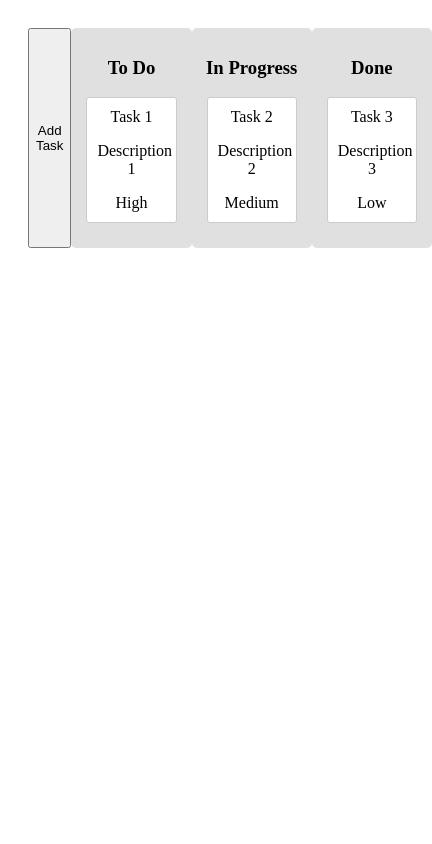
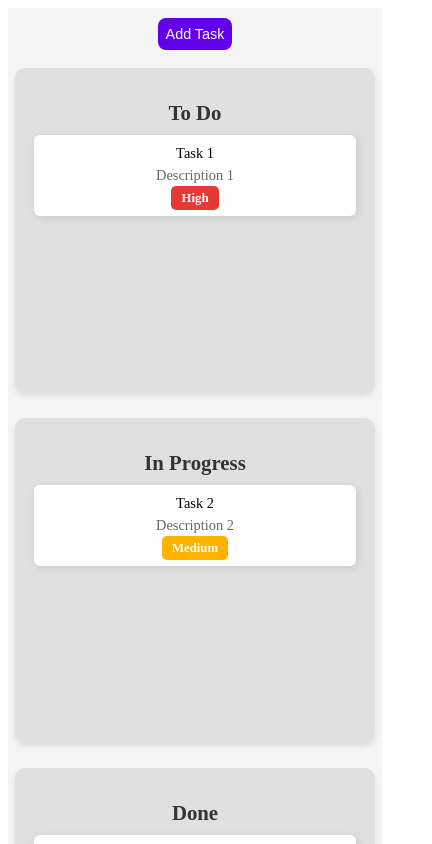
Before and after one commit to ashutosh2712/TODO-Board, a React (Vite) app: page / in a window 390 px wide. Shown: the top 844 px of the page, 432 px wide, since content can reach past the window. Built offline with nearby package versions, Linux system fonts and the light colour scheme.

Commit message:
media queries and enhancement in styles

```diff
--- a/src/App.css
+++ b/src/App.css
@@ -1,21 +1,169 @@
+/* General Board Layout */
 .todo-board {
   display: flex;
   justify-content: space-around;
   padding: 20px;
+  gap: 20px;
+  align-items: flex-start;
+  background: #f5f5f5;
+  min-height: 100vh;
 }
+
+/* Task Columns */
 .column {
-  width: 30%;
-  min-height: 200px;
-  padding: 10px;
+  flex: 1;
+  min-height: 300px;
+  padding: 15px;
+  border-radius: 10px;
+  background: #e8eaf6;
+  text-align: center;
+  box-shadow: 0px 4px 6px rgba(0, 0, 0, 0.1);
+  transition: transform 0.2s;
+}
+
+.column:hover {
+  transform: scale(1.02);
+}
+
+h3 {
+  font-size: 1.5rem;
+  font-weight: bold;
+  color: #333;
+  margin-bottom: 10px;
+}
+
+/* Task Cards */
+.task {
+  padding: 15px;
+  margin: 10px auto;
+  width: 90%;
+  background: white;
+  border-radius: 8px;
+  box-shadow: 2px 2px 8px rgba(0, 0, 0, 0.1);
+  cursor: grab;
+  transition: box-shadow 0.2s, transform 0.2s;
+}
+
+.task:hover {
+  box-shadow: 4px 4px 10px rgba(0, 0, 0, 0.2);
+  transform: translateY(-3px);
+}
+
+.task p {
+  margin: 5px 0;
+  font-size: 0.9rem;
+  color: #666;
+}
+
+/* Priority Tags */
+.priority-high {
+  color: white;
+  background: #e53935;
+  padding: 5px 10px;
   border-radius: 5px;
-  background: #e0e0e0;
-  text-align: center;
+  font-size: 0.8rem;
+  font-weight: bold;
 }
-.task {
-  padding: 10px;
-  margin: 5px;
-  background: white;
-  border: 1px solid #ccc;
-  border-radius: 3px;
-  cursor: grab;
+
+.priority-medium {
+  color: white;
+  background: #ffb300;
+  padding: 5px 10px;
+  border-radius: 5px;
+  font-size: 0.8rem;
+  font-weight: bold;
 }
+
+.priority-low {
+  color: white;
+  background: #43a047;
+  padding: 5px 10px;
+  border-radius: 5px;
+  font-size: 0.8rem;
+  font-weight: bold;
+}
+
+/* Add Task Button */
+button {
+  background: #6200ea;
+  color: white;
+  padding: 12px 20px;
+  border: none;
+  border-radius: 8px;
+  font-size: 1rem;
+  cursor: pointer;
+  transition: background 0.2s, transform 0.2s;
+}
+
+button:hover {
+  background: #3700b3;
+  transform: scale(1.05);
+}
+
+/* ========================== MEDIA QUERIES (TABLET) ========================== */
+@media screen and (max-width: 1024px) {
+  .todo-board {
+    flex-direction: column;
+    align-items: center;
+    padding: 15px;
+    gap: 15px;
+  }
+
+  .column {
+    width: 90%;
+    margin: 10px 0;
+    padding: 15px;
+    border-radius: 12px;
+  }
+
+  .task {
+    width: 92%;
+    font-size: 1rem;
+    padding: 12px;
+    border-radius: 8px;
+  }
+
+  h3 {
+    font-size: 1.4rem;
+  }
+
+  button {
+    width: fit-content;
+    font-size: 1rem;
+    padding: 10px;
+  }
+}
+
+/* ========================== MEDIA QUERIES (MOBILE) ========================== */
+@media screen and (max-width: 600px) {
+  .todo-board {
+    flex-direction: column;
+    align-items: center;
+    padding: 10px;
+    gap: 10px;
+  }
+
+  .column {
+    width: 95%;
+    margin: 8px 0;
+    padding: 12px;
+    border-radius: 10px;
+  }
+
+  .task {
+    width: 90%;
+    font-size: 0.9rem;
+    padding: 10px;
+    border-radius: 6px;
+  }
+
+  h3 {
+    font-size: 1.3rem;
+  }
+
+  button {
+    width: fit-content;
+    font-size: 0.9rem;
+    padding: 8px;
+  }
+}
```
